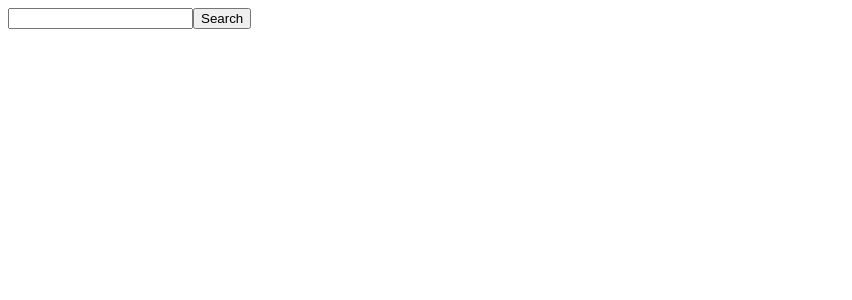
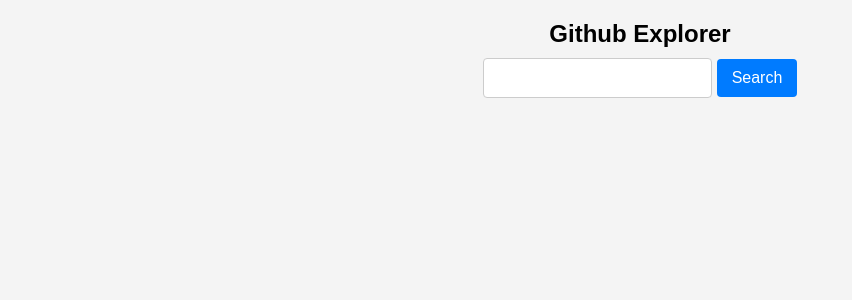
Before and after one commit to NischayRaj/github-explorer, a React (Vite) app in the folder github-search/: page / in a window 1280 px wide. Shown: the top 300 px of the page, without its empty margins (0-852 px from the left). Built offline with nearby package versions, Linux system fonts and the light colour scheme.

Commit message:
Some styling and fixed a null value exception bug

```diff
--- a/github-search/src/Components/Home.jsx
+++ b/github-search/src/Components/Home.jsx
@@ -1,23 +1,26 @@
 import { useNavigate } from "react-router-dom";
 import React, { useState } from "react";
-
+import '../Style/HomeStyle.css'
 const Home = () => {
   const [username, setUsername] = useState("");
   const navigate = useNavigate();
 
   const handleSubmit = () => {
-    // Redirect to the repository list page with the entered username
   navigate(`/repositories/${username}`);
   };
 
   return (
-    <div>
+    <div className="container">
+      <h1 className="title">Github Explorer</h1>
       <input
         type="text"
         value={username}
         onChange={(e) => setUsername(e.target.value)}
+        className="input"
       />
-      <button onClick={handleSubmit}>Search</button>
+      <button onClick={handleSubmit} className="button">
+        Search
+      </button>
     </div>
   );
 };
--- a/github-search/src/Components/RepositoryPage.jsx
+++ b/github-search/src/Components/RepositoryPage.jsx
@@ -1,7 +1,6 @@
-// RepositoryListPage.js
 import React, { useState, useEffect } from "react";
 import { useNavigate, useParams } from "react-router-dom";
-
+import '../Style/RepoStyle.css'
 const RepositoryPage = () => {
   const { username } = useParams();
   const [user, setUser] = useState({});
@@ -41,16 +40,19 @@ const RepositoryPage = () => {
   return (
     <div>
       <div>
-        <img src={user.avatar_url} alt={user.login} />
+        <img className="avatar" src={user.avatar_url} alt={user.login} />
         <h2>{user.login}</h2>
-        {/* Display other user info here */}
       </div>
 
-      <ul>
+      <div className="card-container">
         {repositories.map((repo) => (
-          <li key={repo.id}>{repo.name}</li>
+          <div key={repo.id} className="card">
+            <img src={repo.owner.avatar_url} alt={repo.owner.login} />
+            <h3>{repo.name}</h3>
+            <p>{repo.description}</p>
+          </div>
         ))}
-      </ul>
+      </div>
     </div>
   );
 };
--- /dev/null
+++ b/github-search/src/Style/HomeStyle.css
@@ -0,0 +1,33 @@
+/* styles.css */
+body {
+  font-family: 'Arial', sans-serif;
+  background-color: #f4f4f4;
+}
+
+.container {
+  text-align: center;
+  margin: 20px;
+}
+
+.title {
+  font-size: 24px;
+  margin-bottom: 10px;
+}
+
+.input {
+  padding: 10px;
+  font-size: 16px;
+  border: 1px solid #ccc;
+  border-radius: 4px;
+  margin-right: 5px;
+}
+
+.button {
+  padding: 10px 15px;
+  font-size: 16px;
+  background-color: #007bff;
+  color: #fff;
+  border: none;
+  border-radius: 4px;
+  cursor: pointer;
+}
--- /dev/null
+++ b/github-search/src/Style/RepoStyle.css
@@ -0,0 +1,30 @@
+/* RepositoryListPage.css */
+.card-container {
+  display: flex;
+  flex-wrap: wrap;
+  justify-content: space-around;
+  margin-top: 20px;
+}
+
+.card {
+  width: 200px;
+  border: 1px solid #ddd;
+  border-radius: 8px;
+  margin: 10px;
+  padding: 10px;
+  text-align: left;
+}
+
+.card img {
+  max-width: 100%;
+  border-radius: 4px;
+}
+
+.card h3 {
+  margin-top: 10px;
+  font-size: 16px;
+}
+
+.card p {
+  font-size: 14px;
+}
```
